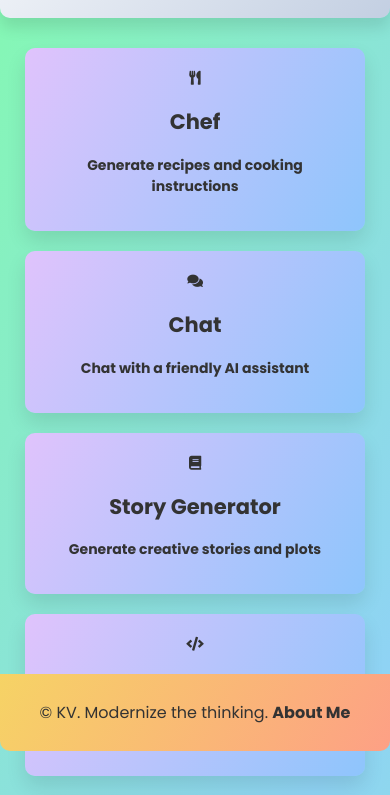
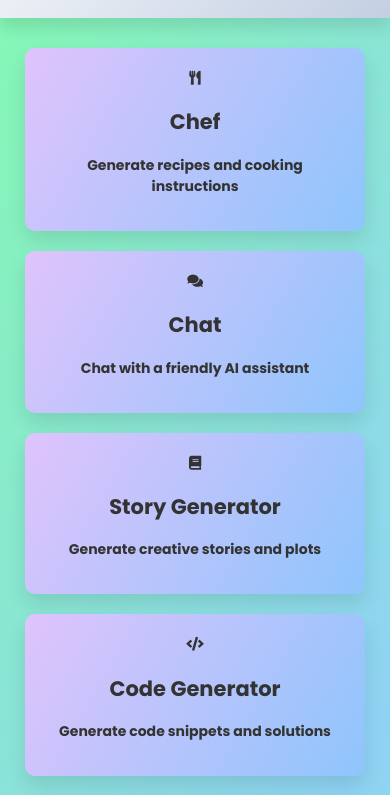
Before and after one commit to kvcops/KV-Nexus, a website: page templates/index.html in a window 390 px wide. Shown: the part 93-888 px from the top of the page. Drawn offline with nearby package versions, Linux system fonts and the light colour scheme; no server answers.

Commit message:
Update index.html

```diff
--- a/templates/index.html
+++ b/templates/index.html
@@ -233,6 +233,8 @@
             header, footer {
                 width: 100%;
                 padding: 10px 0;
+                position: static; /* Change position to static for footer */
+                border-radius: 0; /* Remove border radius to match header */
             }
 
             nav a {
```
